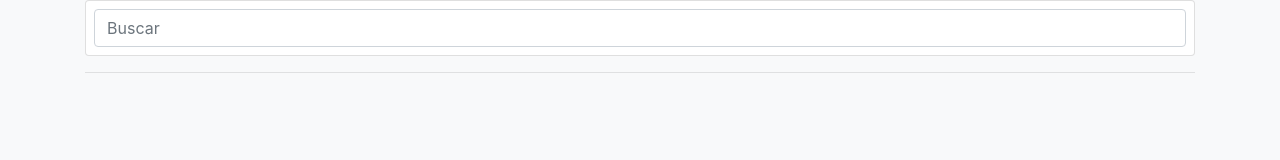
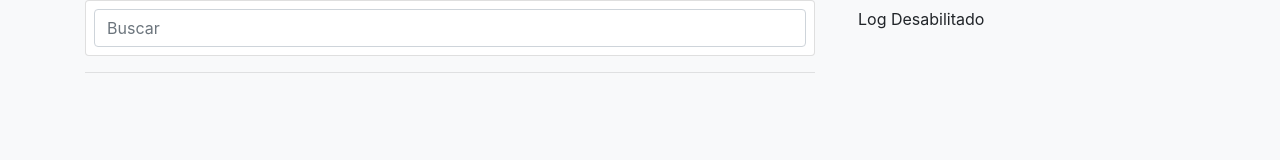
Before and after one commit to luizaprata/rxjs-angular-tdc, an Angular app: page / in a window 1280 px wide. Shown: the top 160 px of the page. Built offline with nearby package versions, Linux system fonts and the light colour scheme.

Commit message:
search log

```diff
--- a/src/app/component/search-entry/search-entry.component.css
+++ b/src/app/component/search-entry/search-entry.component.css
@@ -1,3 +1,6 @@
-.badge{
-    white-space: normal;
+.badge {
+  white-space: normal;
 }
+pre {
+  max-width: 350px;
+}
--- a/src/app/component/search-entry/search-entry.component.html
+++ b/src/app/component/search-entry/search-entry.component.html
@@ -1,16 +1,15 @@
+<div class="row">
+  <div class="col-8">
     <form class="card p-2">
       <div class="input-group">
         <input type="search" class="form-control" placeholder="Buscar" [formControl]="searchField">
       </div>
     </form>
     <hr/>
-
     <div class="text-center">
       <p class="lead" *ngIf="loading">Loading...</p>
     </div>
-
     <ul class="list-group mb-3">
-
       <li class="list-group-item" *ngFor="let track of results | async">
         <div class="media lh-condensed">
           <img class="align-self-start mr-3" src="{{track.thumbnail}}" alt="Generic placeholder image">
@@ -20,3 +19,12 @@
         </div>
       </li>
     </ul>
+  </div>
+  <div class="col">
+    <button type="button" class="btn" (click)="onLogRequests()">
+      <span *ngIf="showLogRequests">Log Habilitado</span>
+      <span *ngIf="!showLogRequests">Log Desabilitado</span>
+    </button>
+    <pre *ngIf="showLogRequests">{{logRequests}}</pre>
+  </div>
+</div>
--- a/src/app/component/search-entry/search-entry.component.ts
+++ b/src/app/component/search-entry/search-entry.component.ts
@@ -10,6 +10,7 @@ import { Observable } from 'rxjs/internal/Observable';
 import { FormControl } from '@angular/forms';
 import { SearchService } from '../../service/search.service';
 import SearchItem from '../../model/SearchItem';
+import { TouchSequence } from 'selenium-webdriver';
 
 @Component({
   selector: 'app-search-entry',
@@ -20,8 +21,29 @@ export class SearchEntryComponent implements OnInit {
   private loading: boolean = false;
   private results: Observable<SearchItem[]>;
   private searchField: FormControl;
+  private showLogRequests: boolean = false;
+  private logRequests: string = 'ola';
+  private logSubscription;
 
-  constructor(private itunes: SearchService) {}
+  constructor(private itunes: SearchService) {
+    this.setLogStatus();
+  }
+
+  setLogStatus() {
+    if (this.logSubscription) this.logSubscription.unsubscribe();
+    this.logRequests = '';
+  }
+
+  addLog(log) {
+    this.logRequests = this.logRequests.concat(`\n${log}`);
+  }
+  onLogRequests() {
+    this.showLogRequests = !this.showLogRequests;
+    this.setLogStatus();
+    this.logSubscription = this.itunes.logTerm.subscribe(
+      this.addLog.bind(this)
+    );
+  }
 
   ngOnInit() {
     this.searchField = new FormControl();
@@ -32,5 +54,4 @@ export class SearchEntryComponent implements OnInit {
       .pipe(switchMap((term) => this.itunes.search(term)))
       .pipe(tap((_) => (this.loading = false)));
   }
-
 }
--- a/src/app/service/search.service.ts
+++ b/src/app/service/search.service.ts
@@ -1,6 +1,14 @@
 import { Injectable } from '@angular/core';
 import { Http } from '@angular/http';
-import { map, tap, retryWhen, scan, takeWhile, delay } from 'rxjs/operators';
+import {
+  map,
+  tap,
+  retryWhen,
+  scan,
+  takeWhile,
+  delay,
+  catchError
+} from 'rxjs/operators';
 import { Observable } from 'rxjs/internal/Observable';
 import SearchItem from '../model/SearchItem';
 import { ReplaySubject, BehaviorSubject, empty } from 'rxjs';
@@ -16,14 +24,14 @@ export class SearchService {
     this.results = [];
   }
 
-  retryStrategy(apiURL) {
+  retryStrategy(term) {
     let _self = this;
 
     return function(error) {
       return error
         .pipe(
           scan((acc, value) => {
-            _self.addLog(`${apiURL} : falhou tentativa ${acc + 1} de 3`);
+            _self.addLog(`${term} : falhou tentativa ${acc + 1} de 3`);
             return acc + 1;
           }, 0)
         )
@@ -39,10 +47,10 @@ export class SearchService {
 
   search(term: string): Observable<SearchItem[]> {
     const apiURL = `${this.apiRoot}?term=${term}&media=music&limit=20`;
-    this.addLog(`${apiURL} : start request`);
+    this.addLog(`${term} : start request`);
     return this.http
       .get(apiURL)
-      .pipe(tap((_) => this.addLog(`${apiURL} : ok`)))
+      .pipe(tap((_) => this.addLog(`${term} : ok`)))
       .pipe(
         map((res) =>
           res.json().results.map((item) => {
@@ -56,6 +64,6 @@ export class SearchService {
           })
         )
       )
-      .pipe(retryWhen(this.retryStrategy(apiURL)));
+      .pipe(retryWhen(this.retryStrategy(term)));
   }
 }
```
Lines whose indentation alone changed are shown as unchanged.
